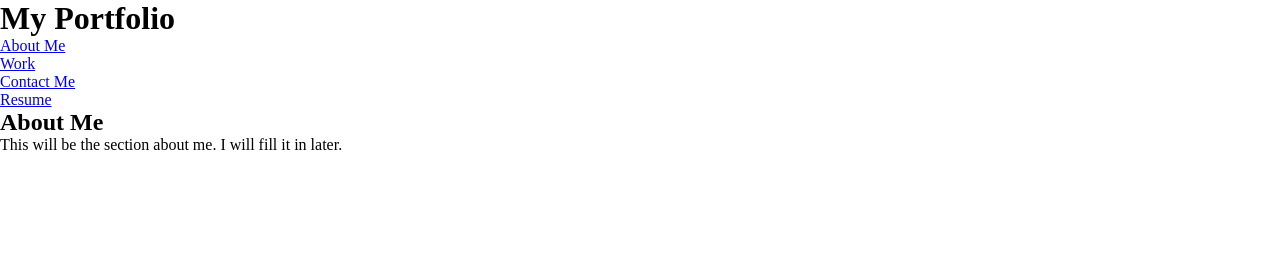
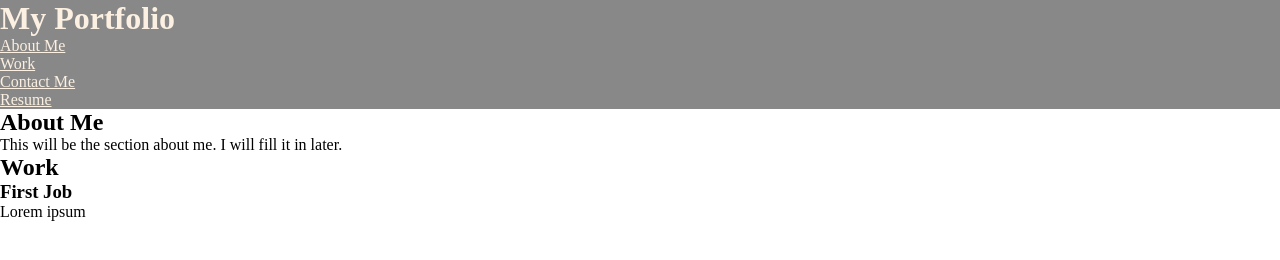
Before and after one commit to rsaad86/My-Portfolio, a plain HTML site: page index.html in a window 1280 px wide. Drawn offline with Linux system fonts and the light colour scheme.

Commit message:
Added some css elements to style heading

```diff
--- a/index.html
+++ b/index.html
@@ -8,7 +8,7 @@
   </head>
 
   <body>
-    <header>
+    <header class="heading">
       <h1>My Portfolio</h1>
       <nav>
         <ul>
@@ -26,5 +26,19 @@
         <p>This will be the section about me. I will fill it in later.</p>
       </div>
     </section>
+
+    <!-- Work Section -->
+    <section id="work">
+      <div class="flex-row">
+        <h2 class="work-title">Work</h2>
+      </div>
+         <div class="job">
+          <h3 class="job-name">First Job</h3>
+          <p>
+            Lorem ipsum
+          </p>
+        </div>
+      </article>
+      </section>
   </body>
 </html>
--- a/style.css
+++ b/style.css
@@ -1,5 +1,6 @@
 :root {
-  --primary-color: #2e4dd6;
+  --primary-color: #616161;
+  --secondary-color: antiquewhite;
 }
 
 * {
@@ -7,3 +8,27 @@
   padding: 0;
   box-sizing: border-box;
 }
+
+body {
+  margin: 0;
+}
+
+.heading {
+  text-align: left;
+  color: var(--secondary-color);
+  display: flex;
+  flex-wrap: wrap;
+  flex-direction: column;
+  justify-content: space-between;
+  background-color: var(--primary-color);
+  background-position: center;
+  background-attachment: fixed;
+  background-position: 10%;
+  opacity: 0.75;
+}
+
+.heading a {
+  color: var(--secondary-color);
+  display: flex;
+  align-items: flex-start;
+}
```
Also changed, not shown: 2 other files.
